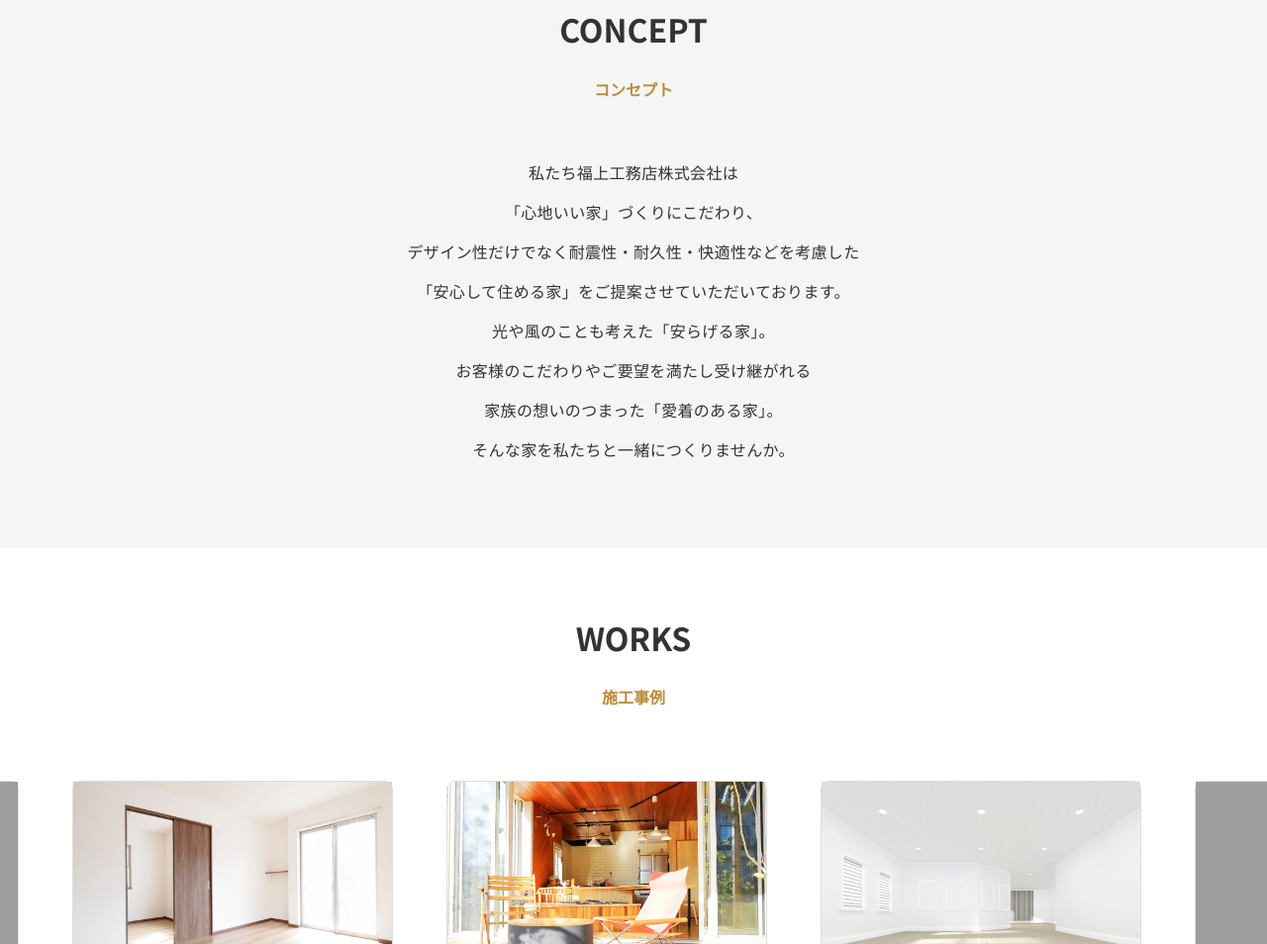
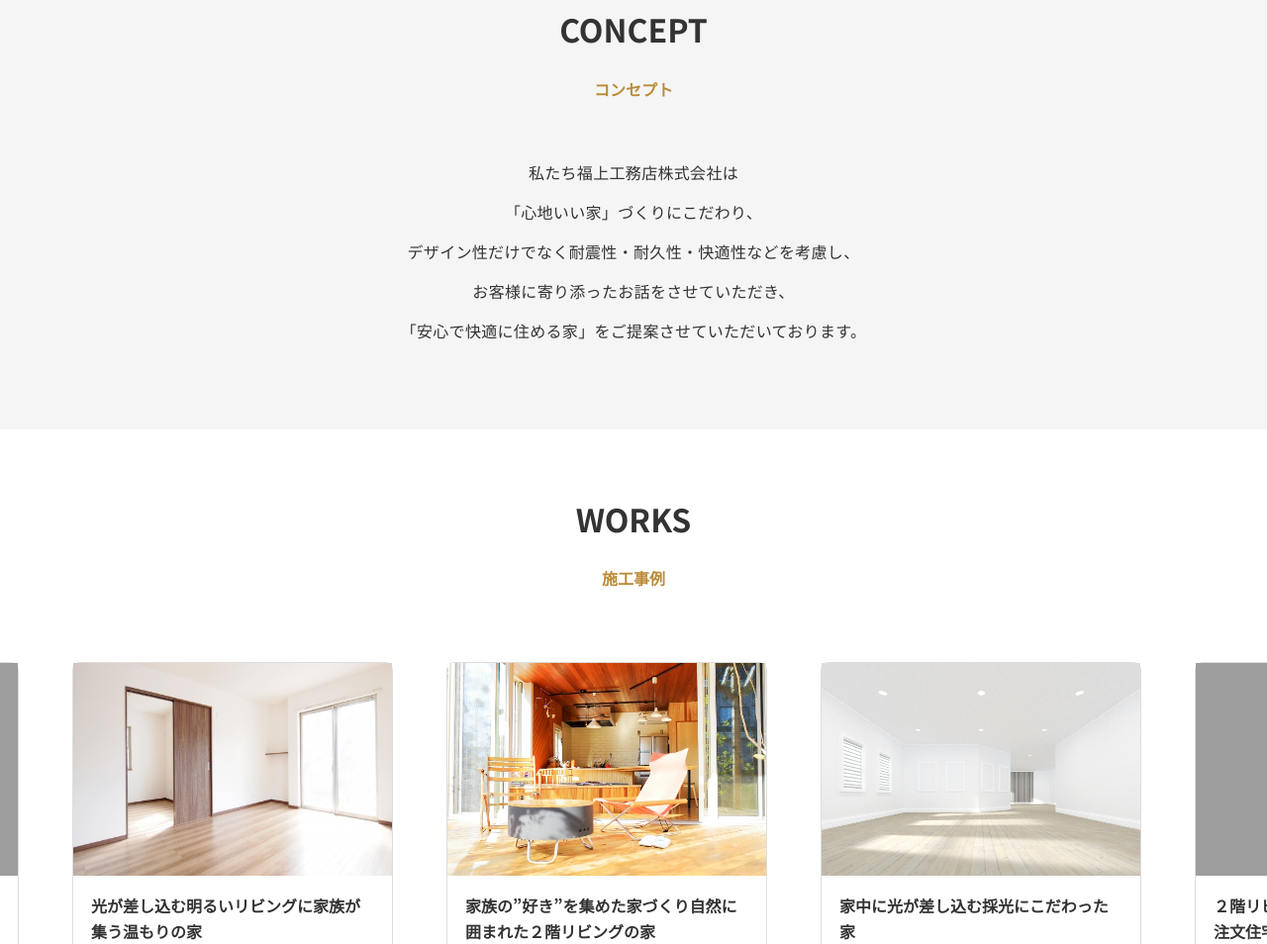
Before and after one commit to sono-web/hukukamikoumuten, a plain HTML site: page index.html in a window 1280 px wide. Shown: the part 756-1710 px from the top of the page at 99% size. Drawn offline with nearby package versions, Linux system fonts and the light colour scheme; some packages are replaced by stand-ins of ours; grey boxes are pictures that could not be loaded.

Commit message:
Add files via upload

```diff
--- a/index.html
+++ b/index.html
@@ -119,12 +119,9 @@
                 <div class="concept__text">
                     私たち福上工務店株式会社は<br class="sp-n">
                     「心地いい家」づくりにこだわり、<br class="sp-n">
-                    デザイン性だけでなく耐震性・耐久性・快適性などを考慮した<br class="sp-n">
-                    「安心して住める家」をご提案させていただいております。<br class="sp-n">
-                    光や風のことも考えた「安らげる家」。<br class="sp-n">
-                    お客様のこだわりやご要望を満たし受け継がれる<br class="sp-n">
-                    家族の想いのつまった「愛着のある家」。<br class="sp-n">
-                    そんな家を私たちと一緒につくりませんか。
+                    デザイン性だけでなく耐震性・耐久性・快適性などを考慮し、<br class="sp-n">
+                    お客様に寄り添ったお話をさせていただき、<br class="sp-n">
+                    「安心で快適に住める家」をご提案させていただいております。
                 </div>
 
 
```
